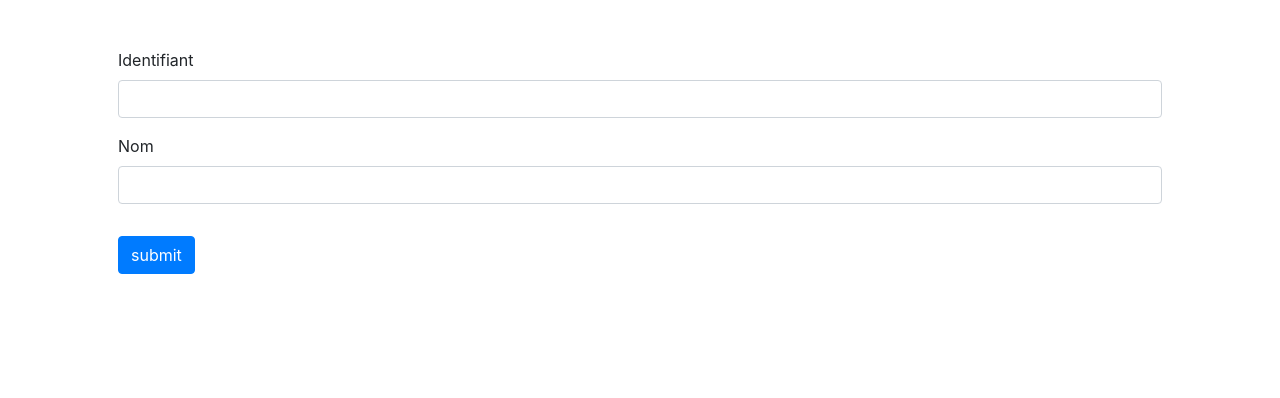
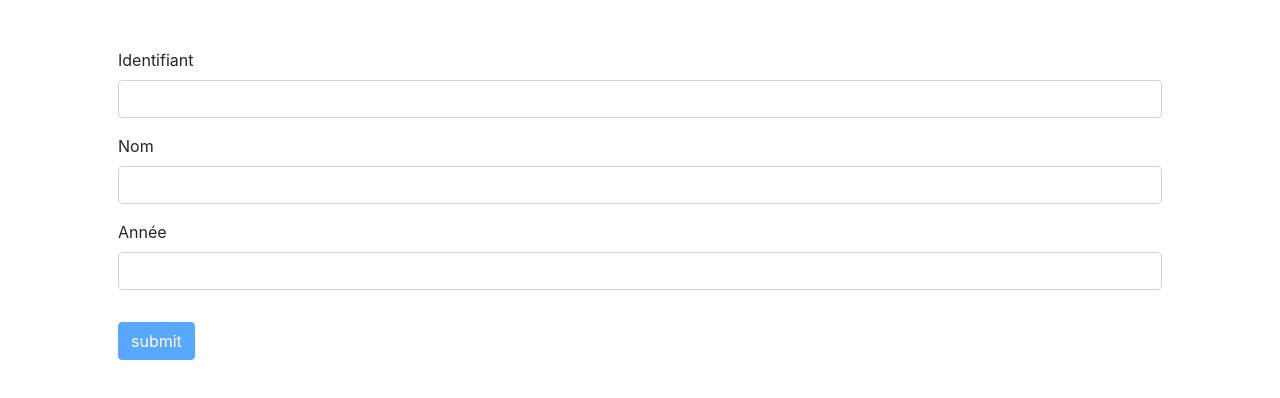
Before and after one commit to mvidailhet/donkey_school-angular_challenges_corrections, an Angular app: page / in a window 1280 px wide. Shown: the top 398 px of the page. Built offline with nearby package versions, Linux system fonts and the light colour scheme.

Commit message:
Ajout du champ year avec le Validator required

```diff
--- a/src/app/components/search-movie/search-movie.component.html
+++ b/src/app/components/search-movie/search-movie.component.html
@@ -10,36 +10,10 @@
         <input class="form-control" id="titleInput" type="text" formControlName="name" />
       </div>
     </div>
-    <button class="btn btn-primary mt-3" type="submit">submit</button>
+    <div class="form-group">
+      <label for="yearInput">Année</label>
+      <input class="form-control" id="yearInput" type="number" formControlName="year" />
+    </div>
+    <button [disabled]="!searchForm.valid" class="btn btn-primary mt-3" type="submit">submit</button>
   </form>
-
-  <!--   <div class="p-5">
-    <form [formGroup]="searchForm" (ngSubmit)="onSubmit()">
-      <div class="form-group">
-        <label for="idInput">Identifiant</label>
-        <input
-          class="form-control"
-          id="idInput"
-          type="text"
-          formControlName="id"
-        />
-      </div>
-      <div class="form-group">
-        <label for="titleInput">Titre</label>
-        <input
-          class="form-control"
-          id="titleInput"
-          type="text"
-          formControlName="title"
-        />
-      </div>
-      <button
-        [disabled]="!searchForm.valid"
-        class="btn btn-primary mt-3"
-        type="submit"
-      >
-        submit
-      </button>
-    </form>
-  </div> -->
 </div>
--- a/src/app/components/search-movie/search-movie.component.ts
+++ b/src/app/components/search-movie/search-movie.component.ts
@@ -1,5 +1,5 @@
 import { Component, OnInit } from '@angular/core';
-import { FormBuilder, FormGroup } from '@angular/forms';
+import { FormBuilder, FormGroup, Validators } from '@angular/forms';
 
 @Component({
   selector: 'app-search-movie',
@@ -16,9 +16,10 @@ export class SearchMovieComponent implements OnInit {
   initSearchForm() {
     this.searchForm = this.formBuilder.group({
       searchData: this.formBuilder.group({
-        id: [null],
-        name: [null],
-      })
+        id: [],
+        name: [],
+      }),
+      year: [null, Validators.required],
     });
   }
 
```
